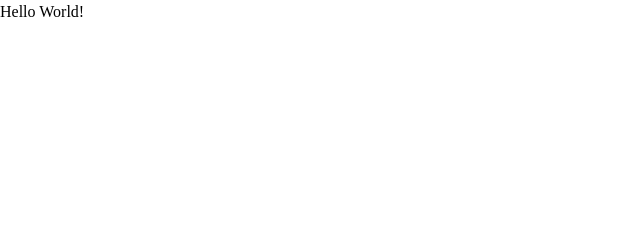
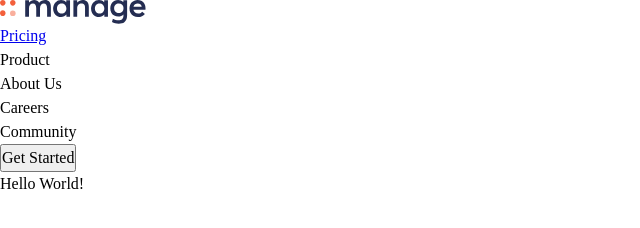
Before and after one commit to NiravJoshi33/manage-landing-page-challenge, a website built with Vite: page index.html in a window 1280 px wide. Shown: the whole page, without its empty margins (0-640 px from the left). Built offline with nearby package versions, Linux system fonts and the light colour scheme.

Commit message:
added header

```diff
--- a/index.html
+++ b/index.html
@@ -8,6 +8,23 @@
     <link rel="stylesheet" href="src/style.css" />
   </head>
   <body>
+    <header class="primary-header">
+      <div class="container">
+        <!-- Container for containing the header (logo, nav & button) -->
+        <a href="#"><img src="images/logo.svg" alt="Manage" /></a>
+        <nav class="primary-nav">
+          <!-- There are two navigations. On Top of the page & in footer -->
+          <ul role="list" class="nav-list">
+            <li><a href="#">Pricing</a></li>
+            <li><a href="#"></a>Product</li>
+            <li><a href="#"></a>About Us</li>
+            <li><a href="#"></a>Careers</li>
+            <li><a href="#"></a>Community</li>
+          </ul>
+        </nav>
+        <button class="button">Get Started</button>
+      </div>
+    </header>
     <script type="module" src="/src/main.ts"></script>
     <h1>Hello World!</h1>
   </body>
```
